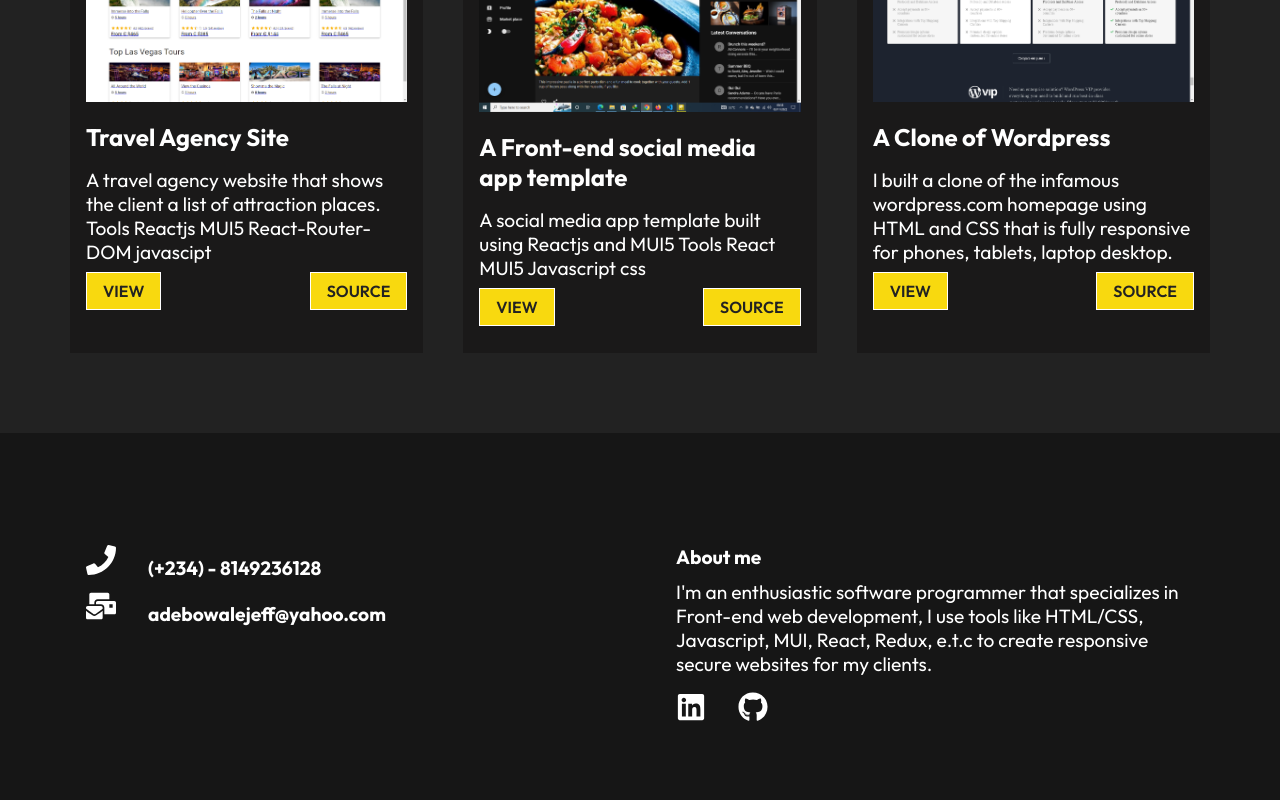
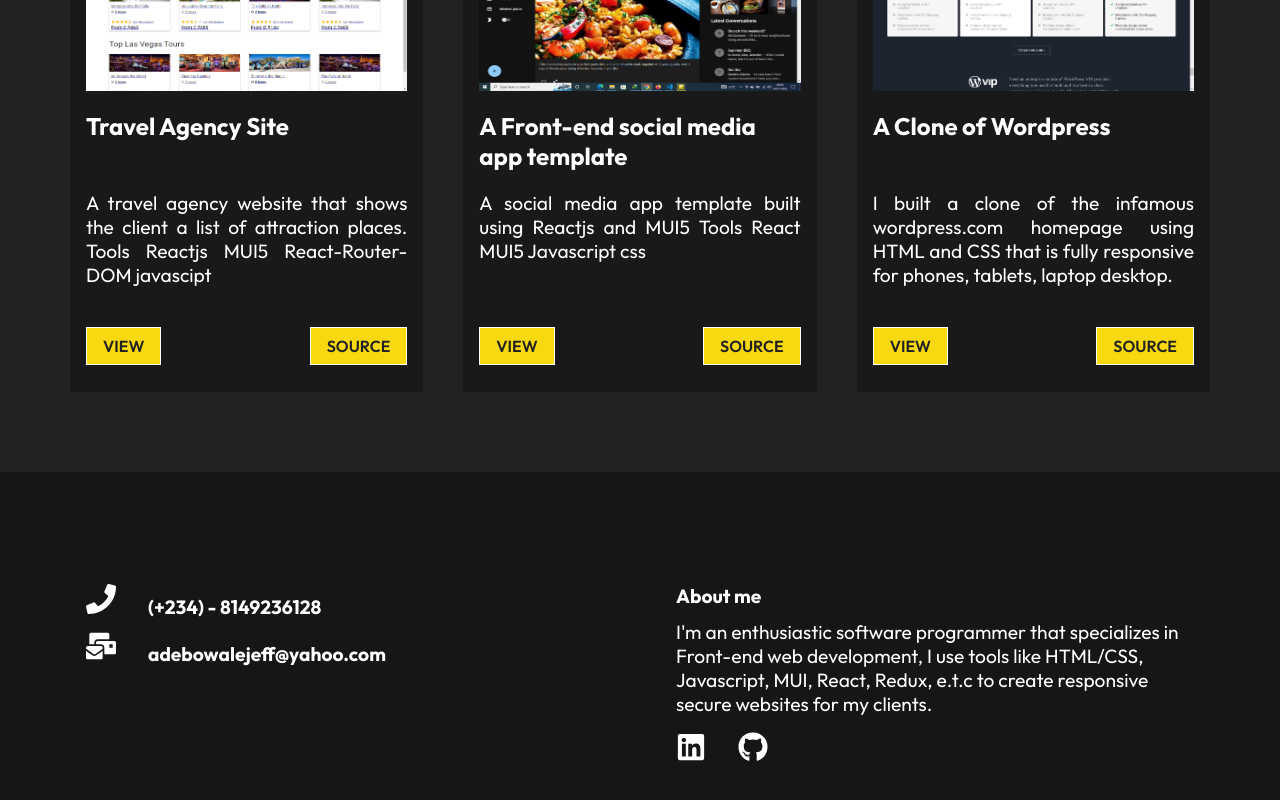
Before and after one commit to Jeffsmeagol/my-portfolio, a React (Vite) app: page / in a window 1280 px wide. Shown: the part 1024-1824 px from the top of the page. Built offline with nearby package versions, Linux system fonts and the light colour scheme.

Commit message:
Adjusted the height of the projects details paragraph to a fixed length

```diff
--- a/src/components/workCardStyles.css
+++ b/src/components/workCardStyles.css
@@ -19,6 +19,7 @@
 
 .project-card img {
   width: 100%;
+  height: 10rem;
   transition: 0.5s;
 }
 
@@ -30,12 +31,14 @@
 .project-title {
   color: #fff;
   padding: 1rem 0;
+  height: 6rem;
 }
 
-.pro-detils p {
+.pro-details p {
   padding-bottom: 1rem;
-  font-size: 1.1rem;
+  font-size: 1.2rem;
   text-align: justify;
+  height: 8rem;
 }
 
 .pro-btns {
```
